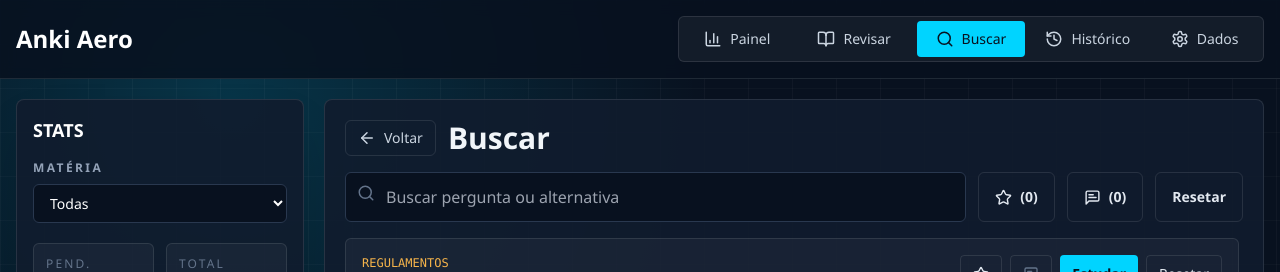
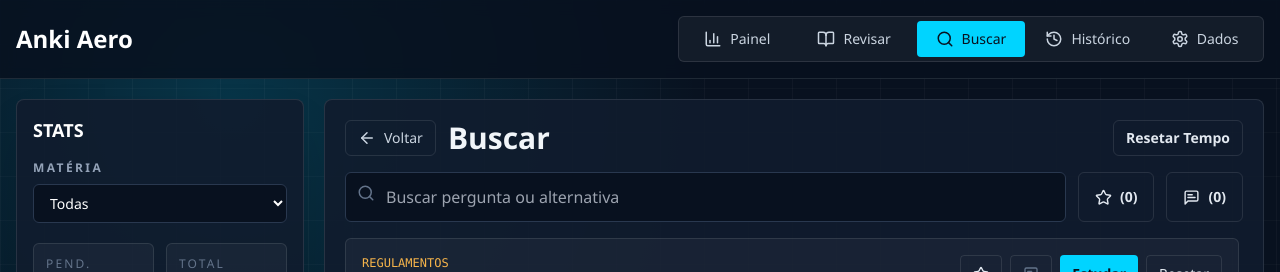
Before and after one commit to danielvie/ankiaero, a React (Vite) app: page / in a window 1280 px wide. Both pictures are taken after a click on the button "Buscar". Shown: the top 272 px of the page. Built offline with nearby package versions, Linux system fonts and the light colour scheme.

Commit message:
improve UX

```diff
--- a/package.json
+++ b/package.json
@@ -1,6 +1,6 @@
 {
   "type": "module",
-  "version": "0.1.21",
+  "version": "0.1.22",
   "scripts": {
     "dev": "vite --host 127.0.0.1",
     "bump-version": "node scripts/bump-version.mjs",
--- a/src/panels/Browse.tsx
+++ b/src/panels/Browse.tsx
@@ -1,5 +1,5 @@
-import { ArrowLeft, MessageSquareText, Search, Star, X } from "lucide-react";
-import { useState } from "react";
+import { ArrowLeft, Check, MessageSquareText, Search, Star, X } from "lucide-react";
+import { useEffect, useState } from "react";
 import { formatDueTime } from "../scheduler";
 import type { Card, CardProgress } from "../types";
 
@@ -44,6 +44,11 @@ export function Browse({
   const notedCount = Object.values(cardNotes).filter((note) => note.trim()).length;
   const [noteCard, setNoteCard] = useState<Card | null>(null);
   const [noteDraft, setNoteDraft] = useState("");
+  const [confirmReset, setConfirmReset] = useState(false);
+
+  useEffect(() => {
+    setConfirmReset(false);
+  }, [query, showMarkedOnly, showNotedOnly, visibleCards.length]);
 
   const openNote = (card: Card) => {
     setNoteCard(card);
@@ -67,9 +72,14 @@ export function Browse({
     closeNote();
   };
 
+  const resetVisibleCards = () => {
+    resetCards(visibleCards.map((card) => card.id));
+    setConfirmReset(false);
+  };
+
   return (
     <div className="rounded-lg border border-white/10 bg-cockpit-panel/90 p-5">
-      <div className="mb-4 flex items-center gap-3">
+      <div className="mb-4 flex flex-wrap items-center gap-3">
         <button
           className="flex h-9 shrink-0 items-center justify-center gap-2 rounded-md border border-white/10 px-2 text-sm text-slate-300 hover:bg-white/10 hover:text-white sm:px-3"
           onClick={onBack}
@@ -80,6 +90,37 @@ export function Browse({
           <span className="hidden sm:inline">Voltar</span>
         </button>
         <h2 className="text-3xl font-semibold">Buscar</h2>
+        <div className="ml-auto flex">
+          {confirmReset ? (
+            <>
+              <button
+                className="flex h-9 w-10 items-center justify-center rounded-l-md border border-cockpit-red/60 bg-cockpit-red/10 text-cockpit-red hover:bg-cockpit-red/15"
+                onClick={() => setConfirmReset(false)}
+                type="button"
+                aria-label="Cancelar reset"
+              >
+                <X size={17} />
+              </button>
+              <button
+                className="flex h-9 w-10 items-center justify-center rounded-r-md border border-l-0 border-white/10 text-slate-300 hover:bg-white/10 hover:text-white"
+                onClick={resetVisibleCards}
+                type="button"
+                aria-label="Confirmar reset"
+              >
+                <Check size={17} />
+              </button>
+            </>
+          ) : (
+            <button
+              className="h-9 rounded-md border border-white/10 px-3 text-sm font-semibold text-slate-200 hover:bg-white/10 disabled:cursor-not-allowed disabled:opacity-50"
+              disabled={visibleCards.length === 0}
+              onClick={() => setConfirmReset(true)}
+              type="button"
+            >
+              Resetar Tempo
+            </button>
+          )}
+        </div>
       </div>
       <div className="flex flex-col gap-3 sm:flex-row">
         <div className="relative flex-1">
@@ -113,14 +154,6 @@ export function Browse({
             ({notedCount})
           </button>
         </div>
-        <button
-          className="rounded-md border border-white/10 px-4 py-3 text-sm font-semibold text-slate-200 hover:bg-white/10 disabled:cursor-not-allowed disabled:opacity-50"
-          disabled={visibleCards.length === 0}
-          onClick={() => resetCards(visibleCards.map((card) => card.id))}
-          type="button"
-        >
-          Resetar
-        </button>
       </div>
       <div className="mt-4 max-h-[68vh] space-y-3 overflow-auto pr-1">
         {visibleCards.map((card) => {
--- a/src/version.ts
+++ b/src/version.ts
@@ -1,2 +1,2 @@
-export const appVersion = "0.1.21";
-export const appBuiltAt = "2026-05-16T04:44:21.351Z";
+export const appVersion = "0.1.22";
+export const appBuiltAt = "2026-05-16T04:54:58.227Z";
```
Also changed, not shown: 1 other file (tests, documents, lock files or other folders).
